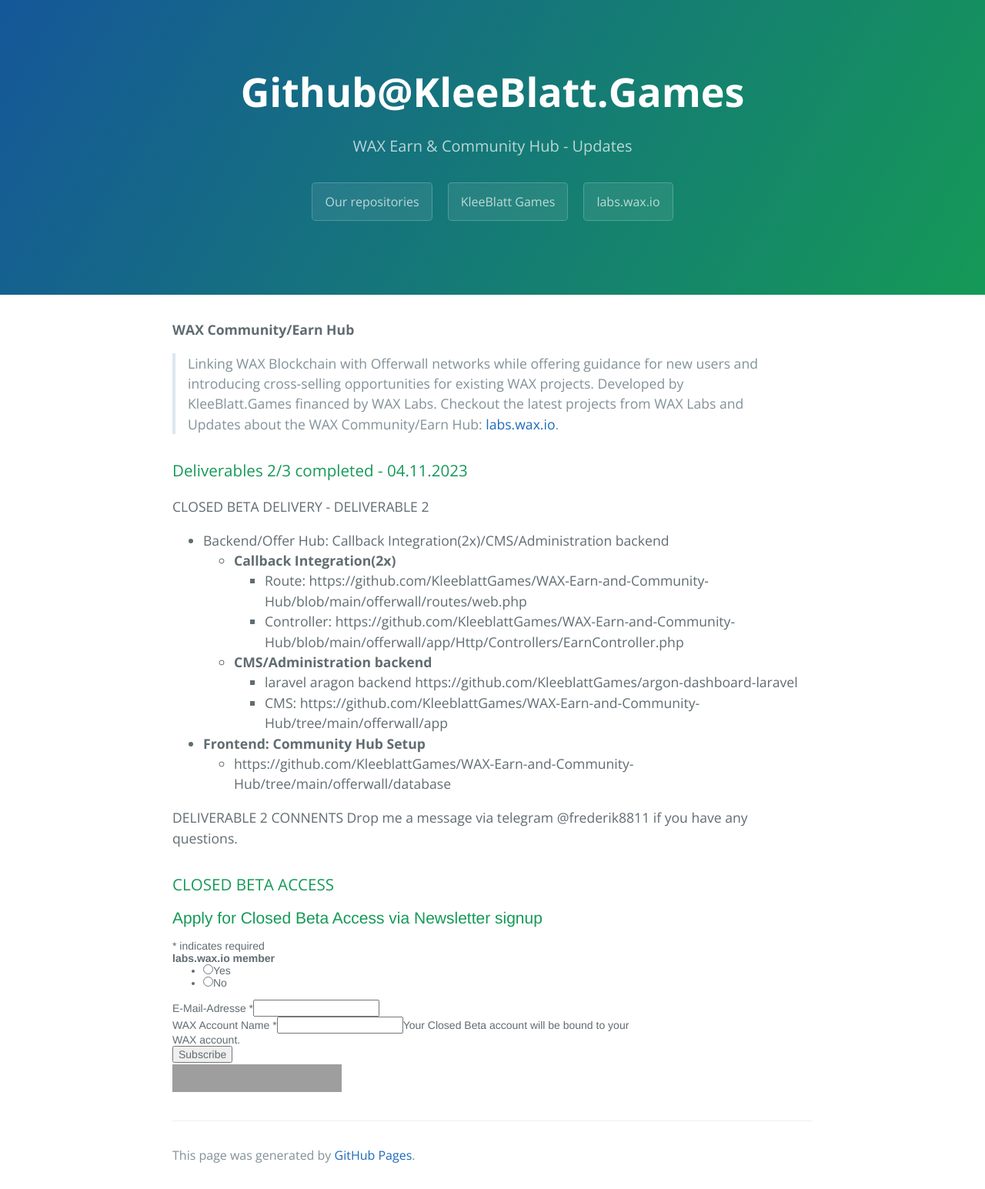
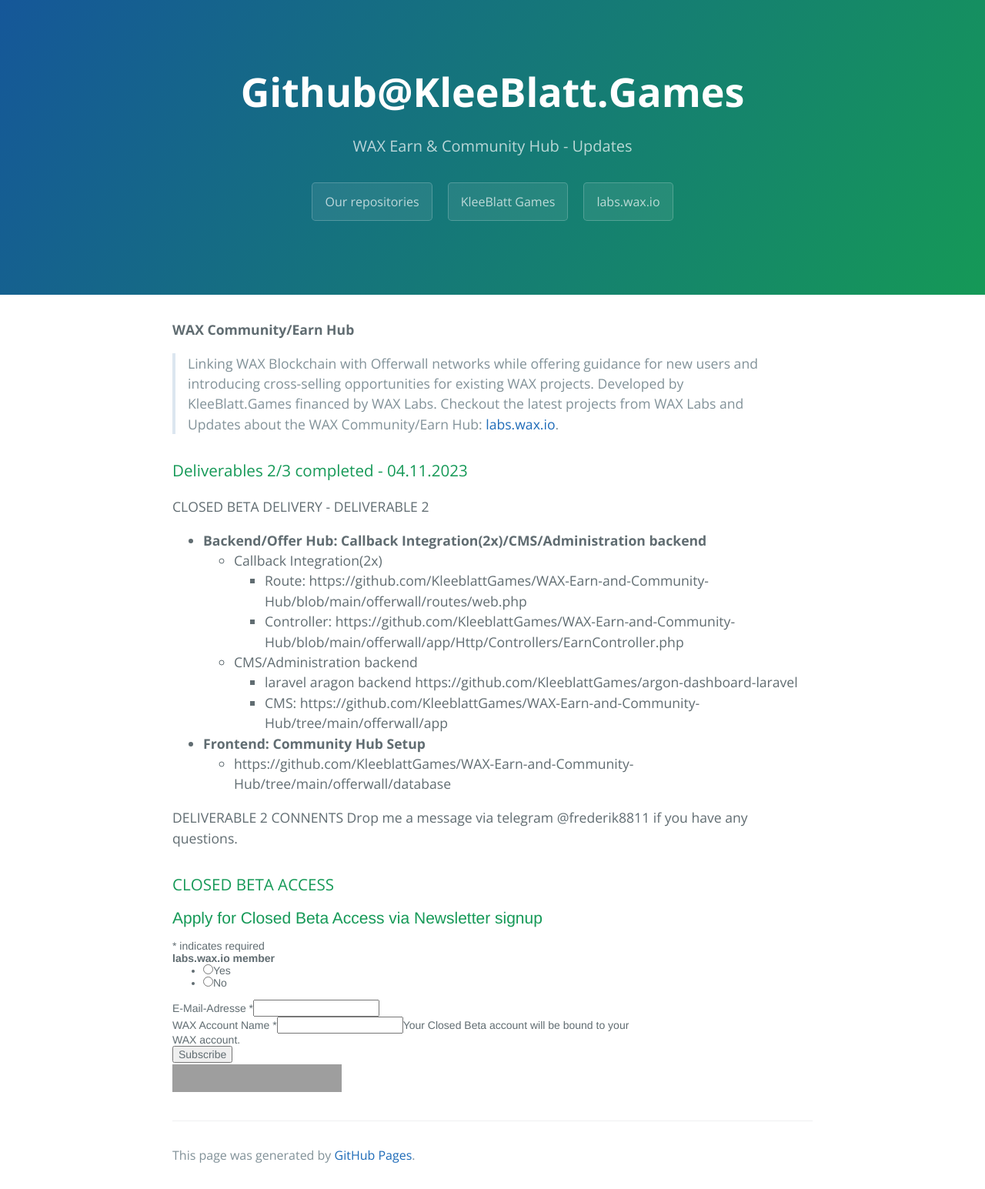
Before and after one commit to KleeblattGames/KleeblattGames.github.io, a Jekyll site: the page built from index.md, in a window 1280 px wide. Shown: the whole page at 77% size. Built offline with Jekyll 4.4.1, drawn with Linux system fonts in a browser that asks for light colours; comment, search, counter and statistics services are not loaded; grey boxes are pictures that could not be loaded.

```diff
--- a/index.md
+++ b/index.md
@@ -14,11 +14,11 @@ layout: default
 ### Deliverables 2/3 completed - 04.11.2023
 
 CLOSED BETA DELIVERY - DELIVERABLE 2
-  - Backend/Offer Hub: Callback Integration(2x)/CMS/Administration backend
-    - **Callback Integration(2x)**
+  - **Backend/Offer Hub: Callback Integration(2x)/CMS/Administration backend**
+    - Callback Integration(2x)
       - Route: https://github.com/KleeblattGames/WAX-Earn-and-Community-Hub/blob/main/offerwall/routes/web.php
       - Controller: https://github.com/KleeblattGames/WAX-Earn-and-Community-Hub/blob/main/offerwall/app/Http/Controllers/EarnController.php
-    - **CMS/Administration backend**
+    - CMS/Administration backend
       - laravel aragon backend https://github.com/KleeblattGames/argon-dashboard-laravel
       - CMS: https://github.com/KleeblattGames/WAX-Earn-and-Community-Hub/tree/main/offerwall/app
   - **Frontend: Community Hub Setup**
```
